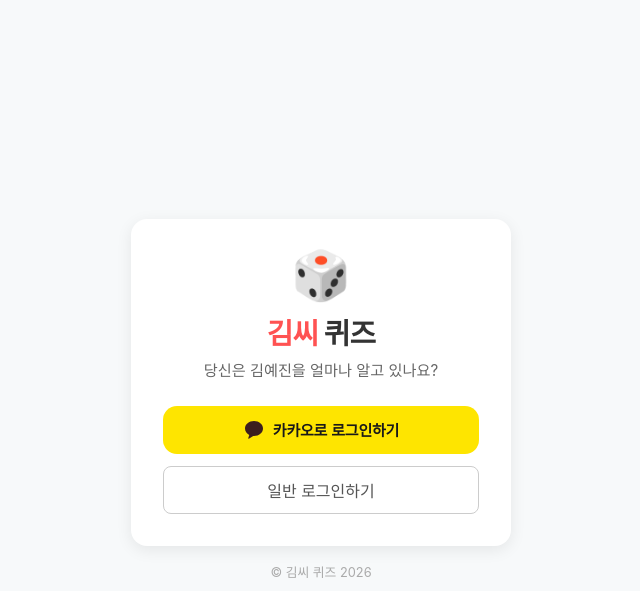
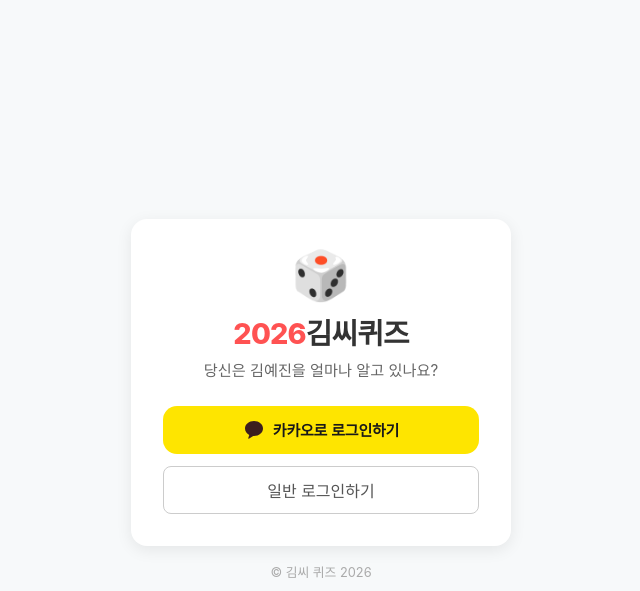
Before and after one commit to banana2990/2026bday, a Flask app: page / in a window 1280 px wide. Shown: the top 591 px of the page, without its empty margins (319-959 px from the left). Run offline with Flask 3, Linux system fonts and the light colour scheme; some libraries are stand-ins or nearby versions.

Commit message:
20260620 html

```diff
--- a/templates/index.html
+++ b/templates/index.html
@@ -30,7 +30,7 @@
     {% if not user %}
     <div id="auth-start" class="auth-section active">
         <div class="hero-emoji">🎲</div>
-        <h1 class="hero-title"><span>김씨</span> 퀴즈</h1>
+        <h1 class="hero-title"><span>2026</span>김씨퀴즈</h1>
         <p class="hero-sub">당신은 김예진을 얼마나 알고 있나요?</p>
 
         <button class="btn-kakao" onclick="kakaoLogin()">
@@ -96,12 +96,6 @@
         </div>
     </div>
 
-    {% if request.args.get('login_success') %}
-    <div class="success-banner" style="background-color: #e8f5e9; color: #2e7d32; padding: 10px; border-radius: 6px; margin-top: 15px; font-size: 0.85rem;">
-        {{ request.args.get('login_success') }}
-    </div>
-    {% endif %}
-
     {% with errors = get_flashed_messages(category_filter=["login_error"]) %}
     {% if errors %}
     <div class="error-banner">{{ errors[0] }}</div>
@@ -115,7 +109,6 @@
     </div>
     {% endif %}
     {% endwith %}
-
 
     {% else %}
     <div class="user-card">
```
